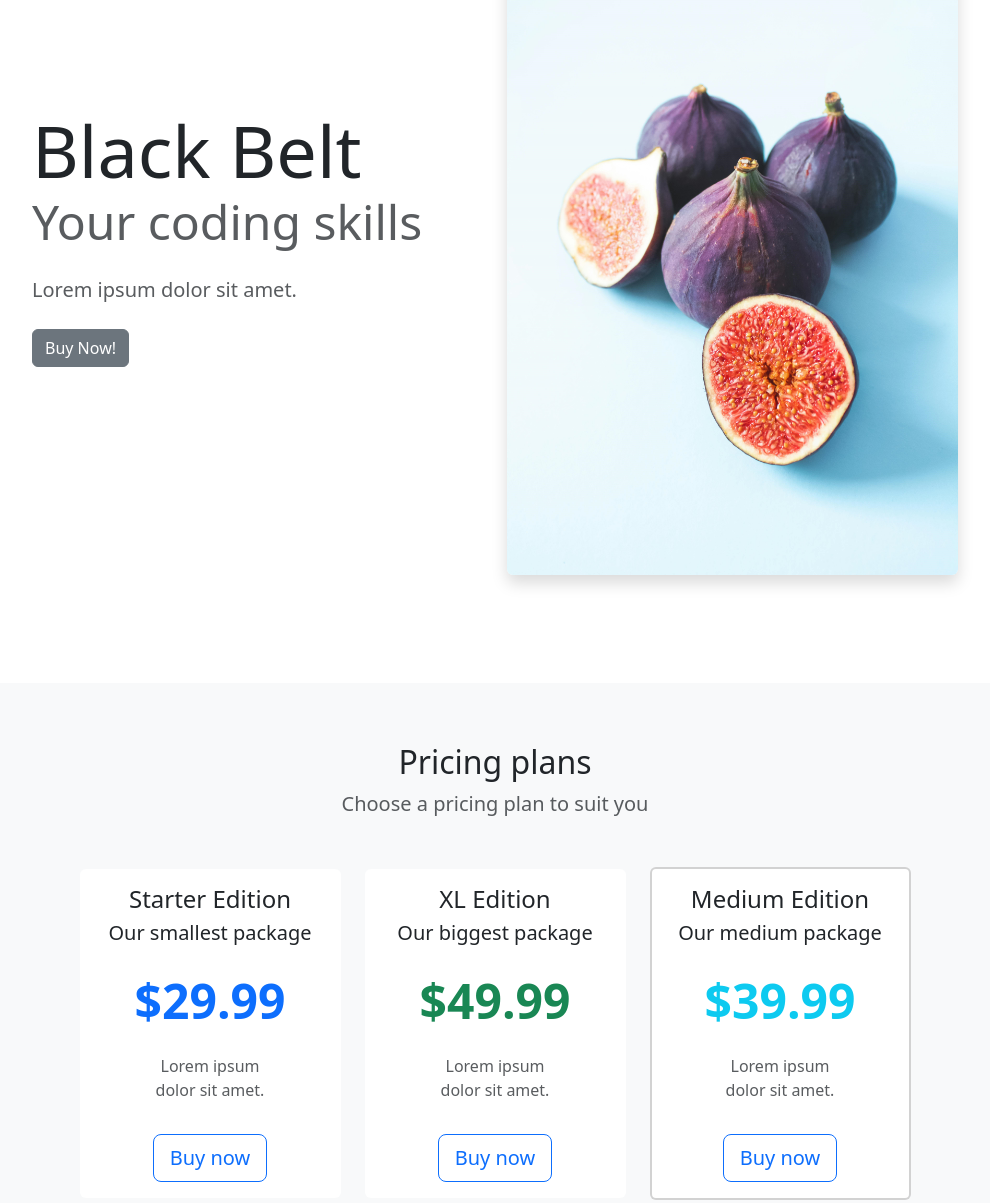
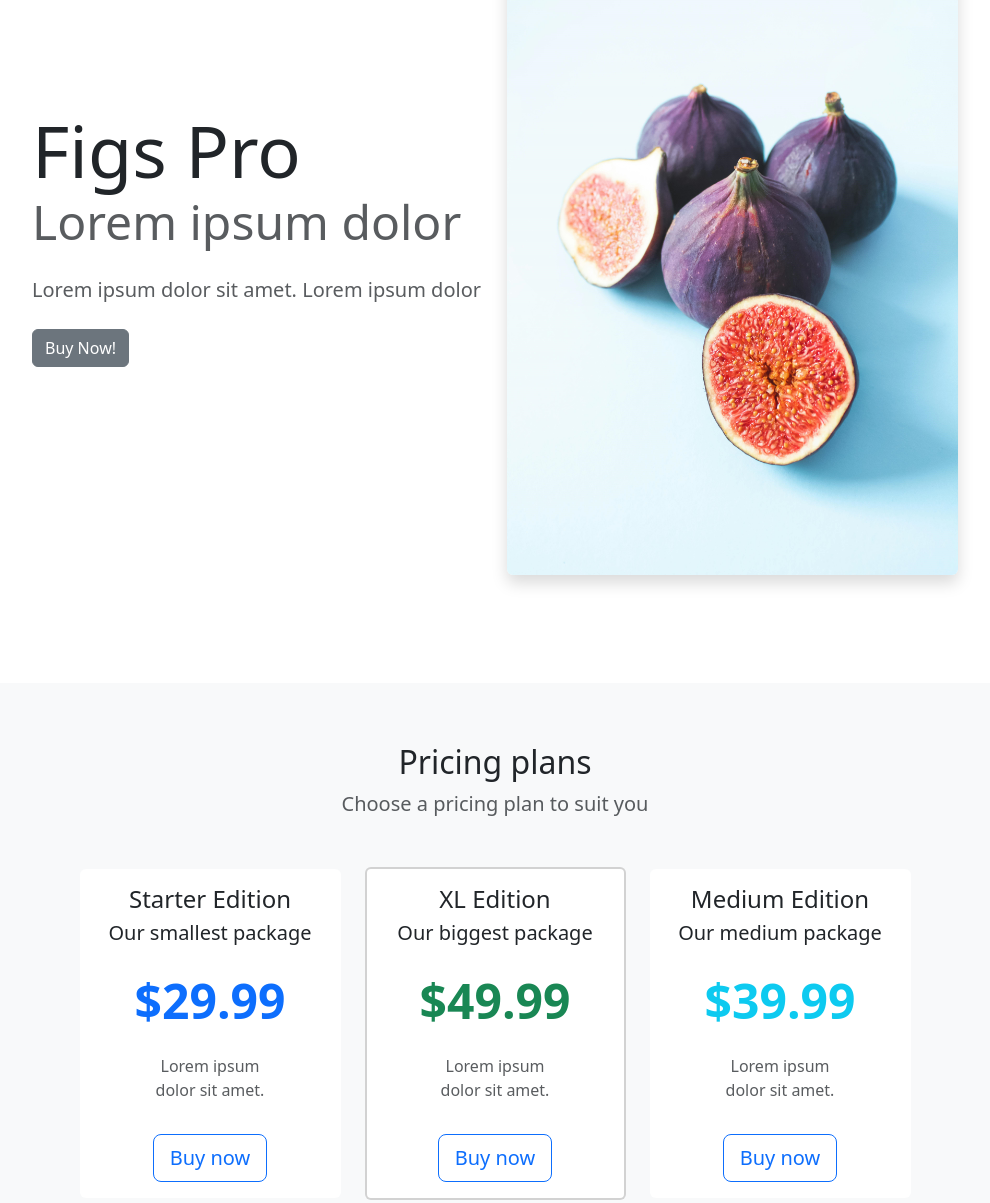
Before and after one commit to Msbee502/Bootsrap-assignment, a plain HTML site: page index.html in a window 1280 px wide. Shown: the part 229-1432 px from the top of the page, without its empty margins (145-1135 px from the left). Drawn offline with nearby package versions, Linux system fonts and the light colour scheme.

Commit message:
Adding reset.css etc

```diff
--- a/index.html
+++ b/index.html
@@ -9,7 +9,7 @@
     <script src="https://cdn.jsdelivr.net/npm/bootstrap@5.3.3/dist/js/bootstrap.bundle.min.js"
         integrity="sha384-YvpcrYf0tY3lHB60NNkmXc5s9fDVZLESaAA55NDzOxhy9GkcIdslK1eN7N6jIeHz"
         crossorigin="anonymous"></script>
-
+    <link rel="stylesheet" href="">
     <link rel="stylesheet" href="">
     <title>Bootstrap webpage</title>
     <style>
@@ -56,10 +56,10 @@
             <div class="row justify-content-center align-items-center">
                 <div class="col-md-5 text-center text-md-start">
                     <h1>
-                        <div class="display-2">Black Belt</div>
-                        <div class="display-5 text-muted">Your coding skills</div>
+                        <div class="display-2">Figs Pro</div>
+                        <div class="display-5 text-muted">Lorem ipsum dolor</div>
                     </h1>
-                    <p class="lead my-4 text-muted">Lorem ipsum dolor sit amet.</p>
+                    <p class="lead my-4 text-muted">Lorem ipsum dolor sit amet. Lorem ipsum dolor</p>
                     <a href="#pricing" class="btn btn-secondary btn-large">Buy Now!</a>
                 </div>
                 <div class="col-md-5 text-center d-none d-md-block"><img src="/images/figs.jpg" alt="Figs"
@@ -89,7 +89,7 @@
                 </div>
 
                 <div class="col-8 col-lg-4 col-xl-3">
-                    <div class="card border-0">
+                    <div class="card border-2">
                         <div class="card-body text-center">
                             <h4 class="card-title">XL Edition</h4>
                             <p class="lead card-subtitle">Our biggest package</p>
@@ -101,7 +101,7 @@
                 </div>
 
                 <div class="col-8 col-lg-4 col-xl-3">
-                    <div class="card border-2">
+                    <div class="card border-0">
                         <div class="card-body text-center">
                             <h4 class="card-title">Medium Edition</h4>
                             <p class="lead card-subtitle">Our medium package</p>
--- /dev/null
+++ b/styles/reset.css
@@ -0,0 +1,43 @@
+html, body, div, span, applet, object, iframe,
+h1, h2, h3, h4, h5, h6, p, blockquote, pre,
+a, abbr, acronym, address, big, cite, code,
+del, dfn, em, img, ins, kbd, q, s, samp,
+small, strike, strong, sub, sup, tt, var,
+b, u, i, center,
+dl, dt, dd, ol, ul, li,
+fieldset, form, label, legend,
+table, caption, tbody, tfoot, thead, tr, th, td,
+article, aside, canvas, details, embed,
+figure, figcaption, footer, header, hgroup,
+menu, nav, output, ruby, section, summary,
+time, mark, audio, video {
+	margin: 0;
+	padding: 0;
+	border: 0;
+	font-size: 100%;
+	font: inherit;
+	vertical-align: baseline;
+}
+/* HTML5 display-role reset for older browsers */
+article, aside, details, figcaption, figure,
+footer, header, hgroup, menu, nav, section {
+	display: block;
+}
+body {
+	line-height: 1;
+}
+ol, ul {
+	list-style: none;
+}
+blockquote, q {
+	quotes: none;
+}
+blockquote:before, blockquote:after,
+q:before, q:after {
+	content: '';
+	content: none;
+}
+table {
+	border-collapse: collapse;
+	border-spacing: 0;
+}
```
